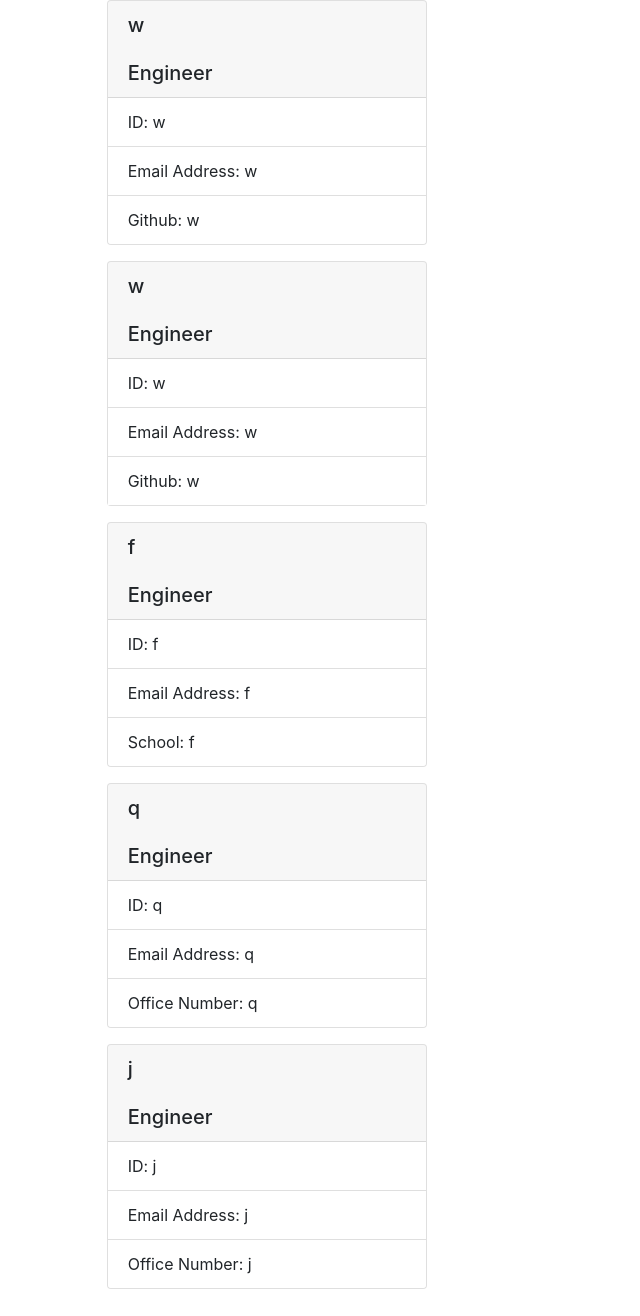
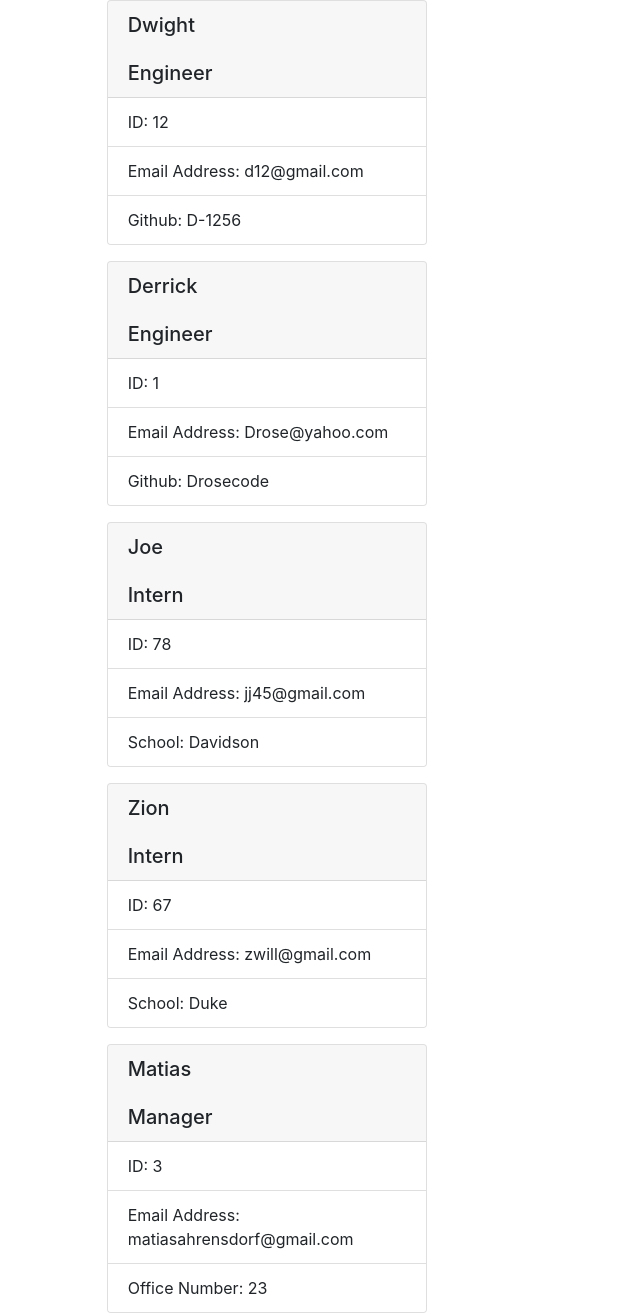
Before and after one commit to Titoxox97/Team-Portfolio-Generator, a website: page mySquad.html in a window 1280 px wide. Shown: the whole page, without its empty margins (0-640 px from the left). Drawn offline with nearby package versions, Linux system fonts and the light colour scheme.

Commit message:
screenshots

```diff
--- a/mySquad.html
+++ b/mySquad.html
@@ -14,55 +14,53 @@
     <body>
     <div class="col-5">
         <div class="card mx-auto mb-3" style="max-width: 20rem">
-        <h5 class="card-header">w<br /><br />Engineer</h5>
+        <h5 class="card-header">Dwight<br /><br />Engineer</h5>
         <ul class="list-group list-group-flush">
-            <li class="list-group-item">ID: w</li>
-            <li class="list-group-item">Email Address: w</li>
-            <li class="list-group-item">Github: w</li>
+            <li class="list-group-item">ID: 12</li>
+            <li class="list-group-item">Email Address: d12@gmail.com</li>
+            <li class="list-group-item">Github: D-1256</li>
         </ul>
         </div>
     </div>
         <div class="col-5">
         <div class="card mx-auto mb-3" style="max-width: 20rem">
-        <h5 class="card-header">w<br /><br />Engineer</h5>
-        <div>
+        <h5 class="card-header">Derrick<br /><br />Engineer</h5>
         <ul class="list-group list-group-flush">
-            <li class="list-group-item">ID: w</li>
-            <li class="list-group-item">Email Address: w</li>
-            <li class="list-group-item">Github: w</li>
+            <li class="list-group-item">ID: 1</li>
+            <li class="list-group-item">Email Address: Drose@yahoo.com</li>
+            <li class="list-group-item">Github: Drosecode</li>
         </ul>
-        </div>
         </div>
     </div>
 
     <div class="col-5">
     <div class="card mx-auto mb-3" style="max-width: 20rem">
-    <h5 class="card-header">f<br /><br />Engineer</h5>
+    <h5 class="card-header">Joe<br /><br />Intern</h5>
     <ul class="list-group list-group-flush">
-        <li class="list-group-item">ID: f</li>
-        <li class="list-group-item">Email Address: f</li>
-        <li class="list-group-item">School: f</li>
+        <li class="list-group-item">ID: 78</li>
+        <li class="list-group-item">Email Address: jj45@gmail.com</li>
+        <li class="list-group-item">School: Davidson</li>
+    </ul>
+    </div>
+</div>
+    <div class="col-5">
+    <div class="card mx-auto mb-3" style="max-width: 20rem">
+    <h5 class="card-header">Zion<br /><br />Intern</h5>
+    <ul class="list-group list-group-flush">
+        <li class="list-group-item">ID: 67</li>
+        <li class="list-group-item">Email Address: zwill@gmail.com</li>
+        <li class="list-group-item">School: Duke</li>
     </ul>
     </div>
 </div>
 
     <div class="col-5">
     <div class="card mx-auto mb-3" style="max-width: 20rem">
-    <h5 class="card-header">q<br /><br />Engineer</h5>
+    <h5 class="card-header">Matias<br /><br />Manager</h5>
     <ul class="list-group list-group-flush">
-        <li class="list-group-item">ID: q</li>
-        <li class="list-group-item">Email Address: q</li>
-        <li class="list-group-item">Office Number: q</li>
-    </ul>
-    </div>
-</div>
-    <div class="col-5">
-    <div class="card mx-auto mb-3" style="max-width: 20rem">
-    <h5 class="card-header">j<br /><br />Engineer</h5>
-    <ul class="list-group list-group-flush">
-        <li class="list-group-item">ID: j</li>
-        <li class="list-group-item">Email Address: j</li>
-        <li class="list-group-item">Office Number: j</li>
+        <li class="list-group-item">ID: 3</li>
+        <li class="list-group-item">Email Address: matiasahrensdorf@gmail.com</li>
+        <li class="list-group-item">Office Number: 23</li>
     </ul>
     </div>
 </div>
--- a/mySquad.js
+++ b/mySquad.js
@@ -58,7 +58,6 @@ const createmySquadHTML = (team) => {
     </html>`;
 };
 const createEngineer = (engineer) => {
-  console.log(engineer);
   return `<div class="col-5">
         <div class="card mx-auto mb-3" style="max-width: 20rem">
         <h5 class="card-header">${engineer.name}<br /><br />Engineer</h5>
@@ -74,7 +73,7 @@ const createEngineer = (engineer) => {
 const createManager = (manager) => {
   return `<div class="col-5">
     <div class="card mx-auto mb-3" style="max-width: 20rem">
-    <h5 class="card-header">${manager.name}<br /><br />Engineer</h5>
+    <h5 class="card-header">${manager.name}<br /><br />Manager</h5>
     <ul class="list-group list-group-flush">
         <li class="list-group-item">ID: ${manager.id}</li>
         <li class="list-group-item">Email Address: ${manager.email}</li>
@@ -88,7 +87,7 @@ const createManager = (manager) => {
 const createIntern = (intern) => {
   return `<div class="col-5">
     <div class="card mx-auto mb-3" style="max-width: 20rem">
-    <h5 class="card-header">${intern.name}<br /><br />Engineer</h5>
+    <h5 class="card-header">${intern.name}<br /><br />Intern</h5>
     <ul class="list-group list-group-flush">
         <li class="list-group-item">ID: ${intern.id}</li>
         <li class="list-group-item">Email Address: ${intern.email}</li>
```
Also changed, not shown: README.md.
